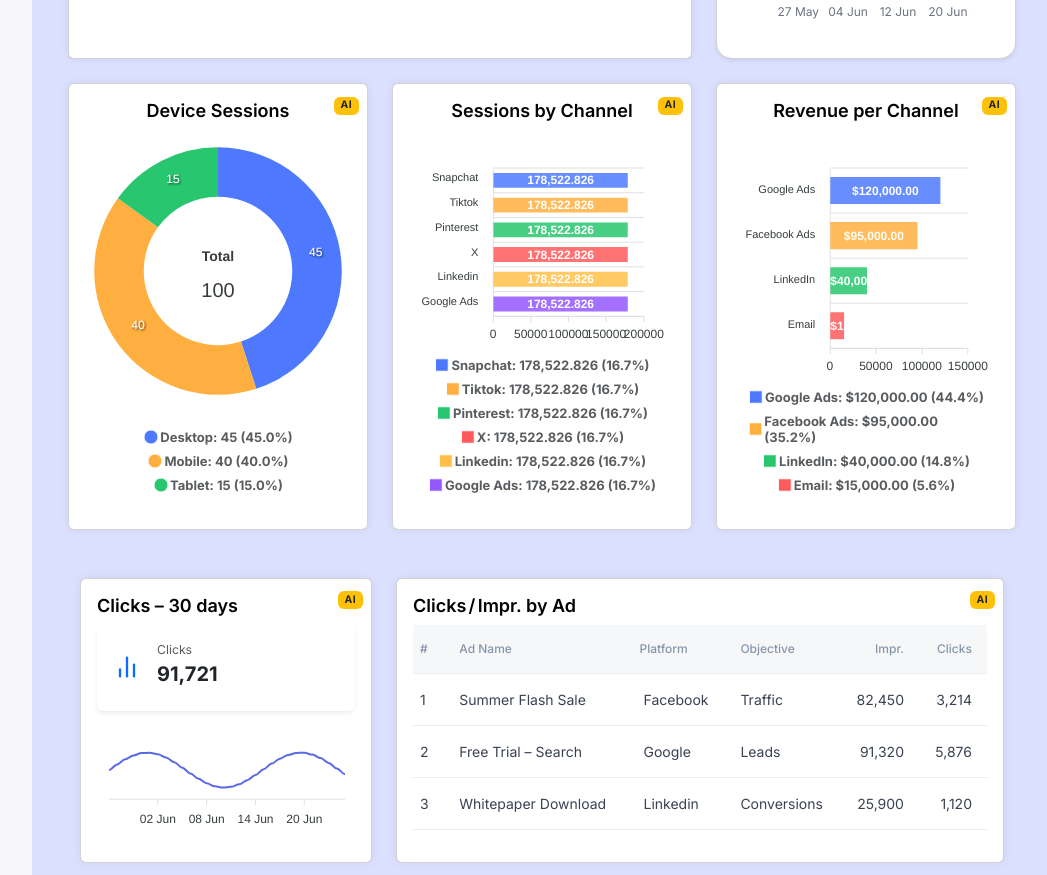
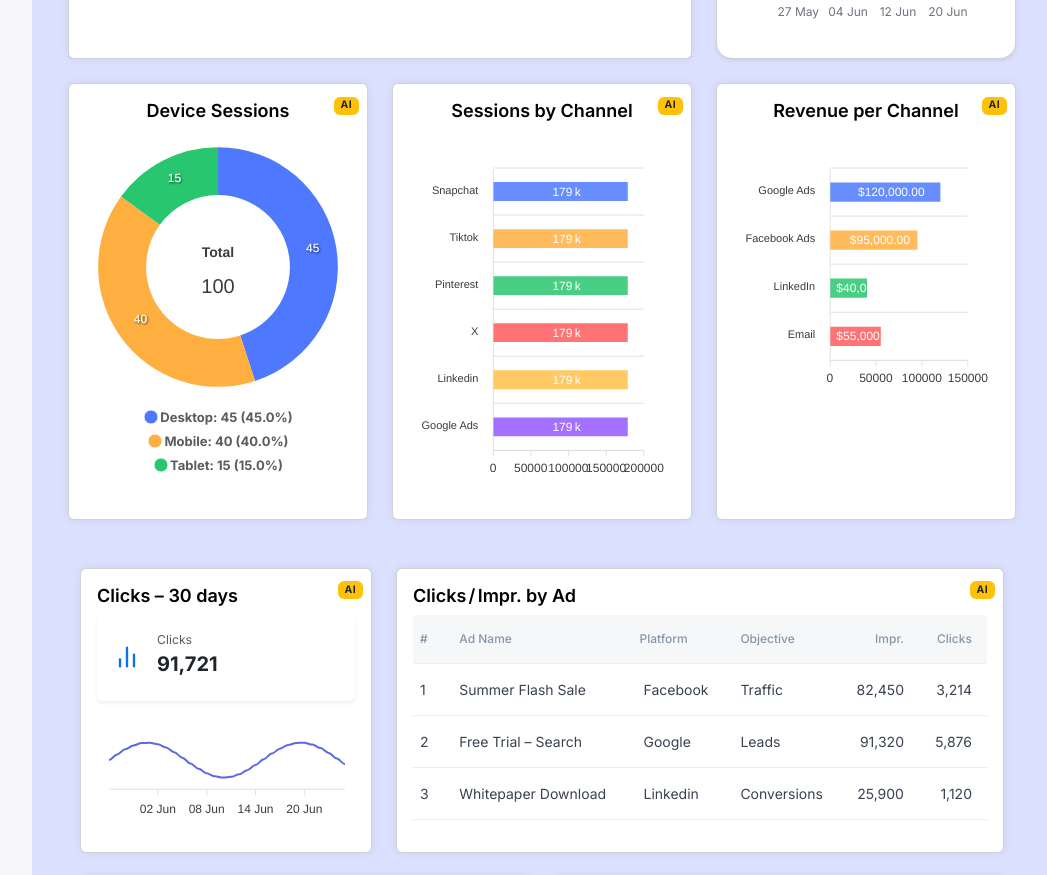
Before and after one commit to jamtechdev/mvp-test, a Next.js app: page /campaigns/tiktok in a window 1280 px wide. Shown: the part 840-1715 px from the top of the page, without its empty margins (228-1275 px from the left). Built offline with nearby package versions, Linux system fonts and the light colour scheme; some icons are missing.

Commit message:
pushing final changes

```diff
--- a/src/_components/common/ChannelMetricCards.jsx
+++ b/src/_components/common/ChannelMetricCards.jsx
@@ -6,7 +6,16 @@ import InfoPopover from "./InsightModel";
 
 const Chart = dynamic(() => import("react-apexcharts"), { ssr: false });
 
+/* ────────── helpers ────────── */
 const fmtNumber = (v = 0) => Number(v).toLocaleString();
+
+/* shorter “88 k / 2.3 M” for cramped bars */
+const fmtShort = (v = 0) =>
+  v >= 1_000_000
+    ? `${(v / 1_000_000).toFixed(1)} M`
+    : v >= 1_000
+    ? `${(v / 1_000).toFixed(0)} k`
+    : v.toString();
 
 const fmtCurrency = (v = 0) =>
   new Intl.NumberFormat(undefined, {
@@ -14,6 +23,7 @@ const fmtCurrency = (v = 0) =>
     currency: "USD",
   }).format(v);
 
+/* consistent palette */
 const COLORS = [
   "#4e79ff",
   "#ffaf40",
@@ -27,7 +37,11 @@ const COLORS = [
 export default function ChannelMetricCards({ devicePie, sessions, revenue }) {
   const CARDS = [
     { label: "Device Sessions", data: devicePie, formatter: fmtNumber },
-    { label: "Sessions by Channel", data: sessions, formatter: fmtNumber },
+    {
+      label: "Sessions by Channel",
+      data: sessions,
+      formatter: fmtShort, // short form for bar labels
+    },
     { label: "Revenue per Channel", data: revenue, formatter: fmtCurrency },
   ];
 
@@ -35,13 +49,15 @@ export default function ChannelMetricCards({ devicePie, sessions, revenue }) {
     <Row className="g-4 mb-4">
       {CARDS.map(({ label, data, formatter }, idx) => {
         const isPie = idx === 0;
-        const height = 360;
+        /* adaptive height for bar chart (45 px per row + padding) */
+        const height = isPie ? 340 : data.labels.length * 45 + 80;
+
         const total = data.series.reduce((a, b) => a + b, 0);
         const categories = data.labels.map((l) =>
           l.replace(/\b\w/g, (c) => c.toUpperCase())
         );
 
-        /* ---------------- pie options ---------------- */
+        /* ---------- pie options ---------- */
         const pieOptions = {
           chart: { type: "donut", toolbar: { show: false } },
           labels: categories,
@@ -56,10 +72,10 @@ export default function ChannelMetricCards({ devicePie, sessions, revenue }) {
           legend: {
             position: "bottom",
             fontSize: "13px",
-            formatter: (_name, opts) => {
+            formatter: (_n, opts) => {
               const raw = data.series[opts.seriesIndex] ?? 0;
               const pct = total ? ((raw / total) * 100).toFixed(1) : "0.0";
-              return `<span class="fw-bold text-muted">${_name}: ${formatter(
+              return `<span class="fw-bold text-muted">${_n}: ${formatter(
                 raw
               )} (${pct}%)</span>`;
             },
@@ -83,22 +99,26 @@ export default function ChannelMetricCards({ devicePie, sessions, revenue }) {
           },
         };
 
-        /* ---------------- bar options ---------------- */
+        /* ---------- bar options ---------- */
         const barOptions = {
           chart: { type: "bar", toolbar: { show: false } },
           plotOptions: {
-            bar: { horizontal: true, distributed: true, barHeight: "60%" },
+            bar: {
+              horizontal: true,
+              distributed: true,
+              barHeight: "40%", // slimmer bars
+            },
           },
           xaxis: { categories },
-          labels: categories,
           colors: COLORS,
           dataLabels: {
             enabled: true,
             formatter,
-            style: { fontSize: "12px" },
+            offsetX: 6, // push label out of bar
+            style: { fontSize: "12px", fontWeight: 500 },
           },
           tooltip: { y: { formatter } },
-          legend: pieOptions.legend,
+          legend: { show: false },
         };
 
         return (
--- a/src/_utils/campaignUtils.js
+++ b/src/_utils/campaignUtils.js
@@ -75,7 +75,7 @@ export const sessionChannelBreakdown = (rows) => {
 };
 export const revenueByChannel = () => ({
   labels: ["Google Ads", "Facebook Ads", "LinkedIn", "Email"],
-  series: [120000, 95000, 40000, 15000], // revenue (₹ or $)
+  series: [120000, 95000, 40000, 55000], // revenue (₹ or $)
 });
 
 /* Trezo-style extra widgets  ----------------------------- */
```
